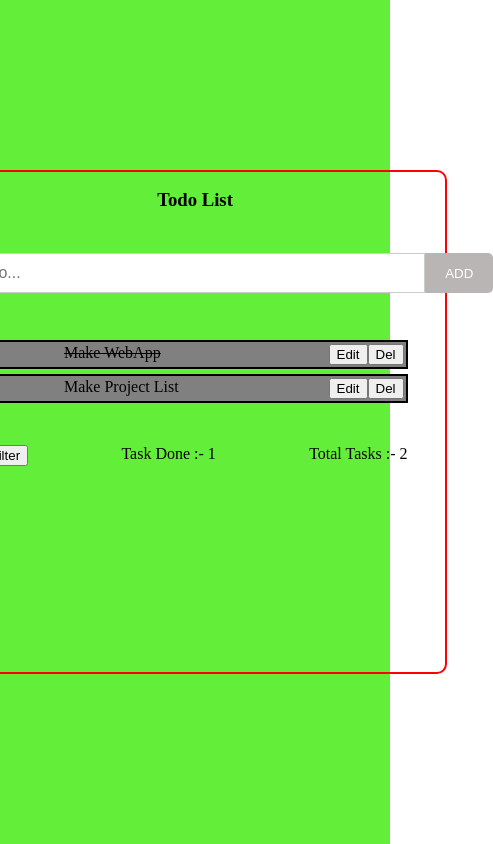
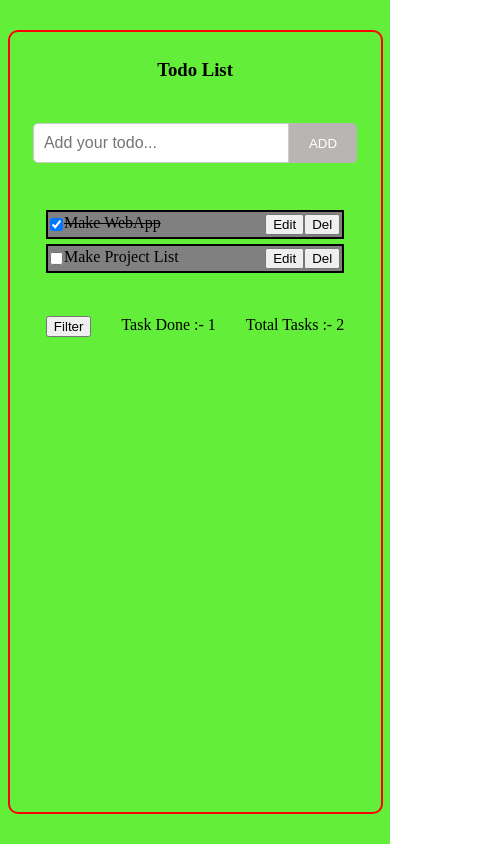
Before and after one commit to compl3xX/Todo_List, a React (Vite) app: page / in a window 390 px wide. Shown: the whole page, 493 px wide, since content can reach past the window. Built offline with nearby package versions, Linux system fonts and the light colour scheme.

Commit message:
Responsive

```diff
--- a/src/components/style.scss
+++ b/src/components/style.scss
@@ -1,11 +1,13 @@
 .container {
   border: 2px solid red;
   border-radius: 10px;
-  height: 500px;
-  width: 500px;
+  height: 90vh;
+  width: 90vw;
   display: flex;
   flex-direction: column;
   align-items: center;
+  max-width:500px ;
+  padding: 10px;
 
   h3 {
     margin-top: 2vh;
@@ -21,7 +23,8 @@
     padding: 10px;
     border: 1px solid #ccc;
     border-radius: 5px 0px 0px 5px;
-    width: 60vh;
+    width: 60vw;
+    max-width: 340px;
   }
 }
 
@@ -50,7 +53,6 @@
   margin-top: 5vh;
   list-style: none;
   width: 85%;
-
 }
 
 .list-items-item {
```
